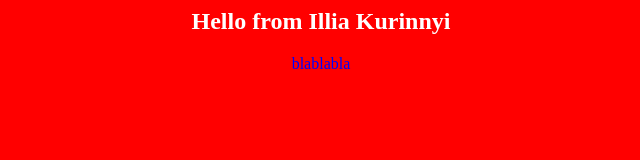
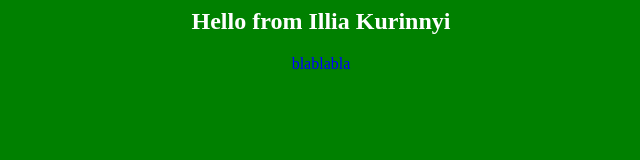
Before and after one commit to Traililya/appForJenkins, a plain HTML site: page index.html in a window 1280 px wide. Shown: the whole page, without its empty margins (319-959 px from the left). Drawn offline with Linux system fonts and the light colour scheme.

Commit message:
Update
Green

```diff
--- a/index.html
+++ b/index.html
@@ -1,5 +1,5 @@
 <html>
-<body bgcolor=Red>
+<body bgcolor=Green>
 <center>
 <h2><font color=White>Hello from Illia Kurinnyi</font></h2>
 
```
